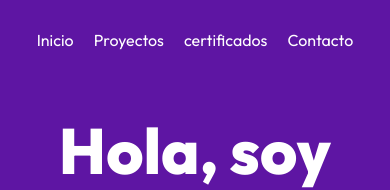
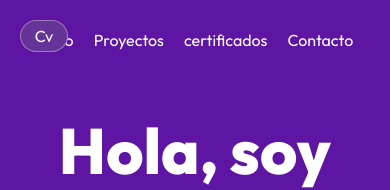
Before and after one commit to ElCesaqr00/Portfolio31-01, a React (Vite) app: page / in a window 390 px wide. Shown: the top 190 px of the page. Built offline with nearby package versions, Linux system fonts and the light colour scheme.

Commit message:
cv Download

```diff
--- a/src/App.jsx
+++ b/src/App.jsx
@@ -1,6 +1,7 @@
 import "./App.css";
 import CardCertificate from "./components/CardCertificate";
 import CardProject from "./components/CardProject";
+import CvDownload from "./components/CvDownload";
 
 function App() {
   return (
@@ -14,6 +15,7 @@ function App() {
       </a>
 
         <header className="mainPage">
+          <CvDownload />
           <nav className="nav_header">
             <ul className="nav_container">
               <li className="listText">
--- /dev/null
+++ b/src/components/CvDownload.jsx
@@ -0,0 +1,18 @@
+import React from 'react'
+import "./Styles/CvDownload.css"
+import cesarCv from  "/public/images/CesarCv.pdf"
+
+const CvDownload = () => {
+
+    const cvCesar = cesarCv
+
+    return (
+        <>
+    <section className='Btn_Cv'>
+    <a id="linkDwnId" className='linkDwn' href={cvCesar} download="CesarCv.pdf"></a>
+     </section>
+    </>
+  )
+}
+
+export default CvDownload
--- /dev/null
+++ b/src/components/Styles/CvDownload.css
@@ -0,0 +1,67 @@
+.Btn_Cv{
+    display: flex;
+    justify-content: center;
+    align-items: center;
+    border-radius: 30px;
+    border: 1px solid rgba(255, 255, 255, 0.365);
+    width: 7rem;
+    height: 2rem;
+    background: rebeccapurple;
+    position: inherit;
+}
+#linkDwnId::before{
+    content: "Descargar Cv";
+}
+.Btn_Cv:hover{
+    display: flex;
+    justify-content: center;
+    align-items: center;
+    border-radius: 30px;
+    border: 1px solid rgb(162, 96, 228);
+    width: 7rem;
+    height: 2rem;
+    background: rgb(255, 255, 255);
+}
+.linkDwn{
+    display: flex;
+    justify-content: center;
+    align-items: center;
+    border-radius: 30px;
+    color: rgb(255, 255, 255);
+    width: 7rem;
+    height: 2rem;
+}
+.linkDwn:hover{
+    color: rebeccapurple;
+
+}
+
+@media screen and (max-width: 600px){
+    #linkDwnId::before{
+        content: "";
+    }
+    #linkDwnId::after{
+        content: "Cv";
+    }
+
+    .Btn_Cv{
+        display: flex;
+        justify-content: center;
+        align-items: center;
+        border-radius: 30px;
+        border: 1px solid rgba(255, 255, 255, 0.365);
+        width: 3rem;
+        height: 2rem;
+        background: rebeccapurple;
+        position: inherit;
+    }
+    .linkDwn{
+        display: flex;
+        justify-content: center;
+        align-items: center;
+        border-radius: 30px;
+        color: rgb(255, 255, 255);
+        width: 3rem;
+        height: 2rem;
+    }
+   }
```
Also changed, not shown: 1 other file (tests, documents, lock files or other folders).
